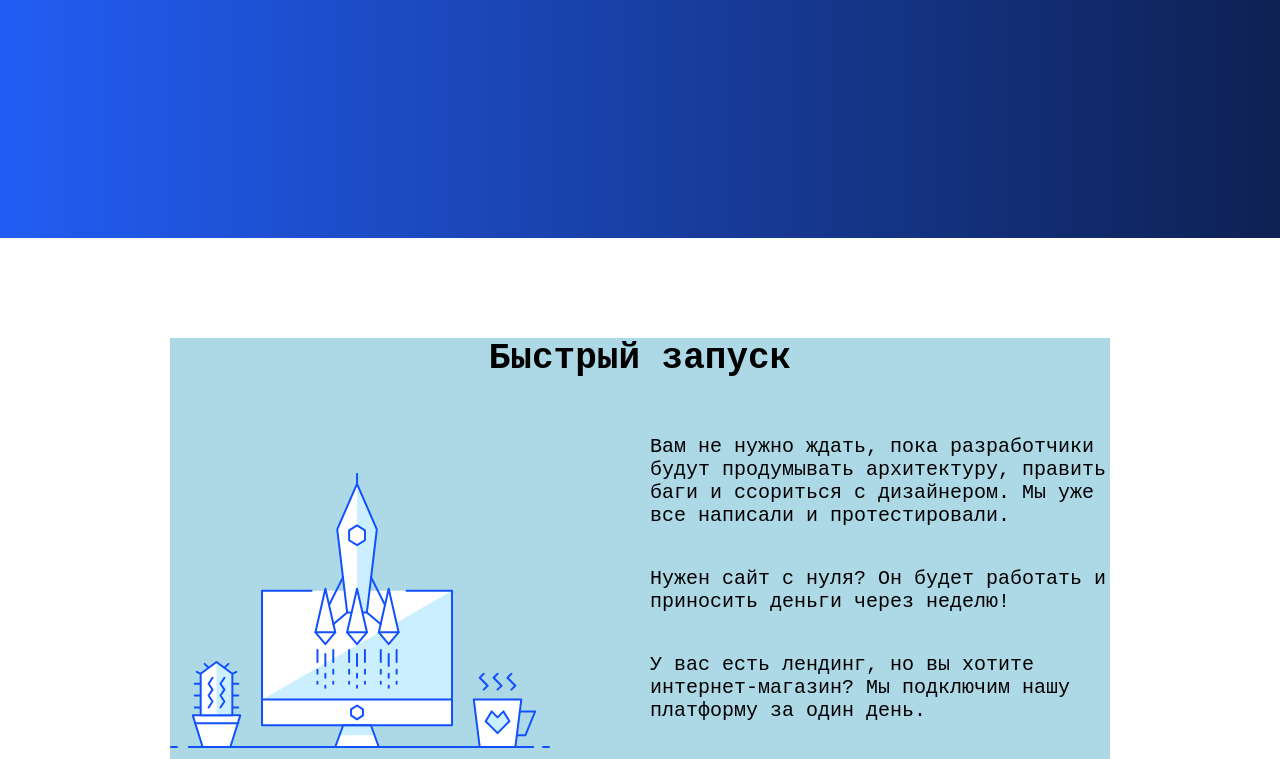
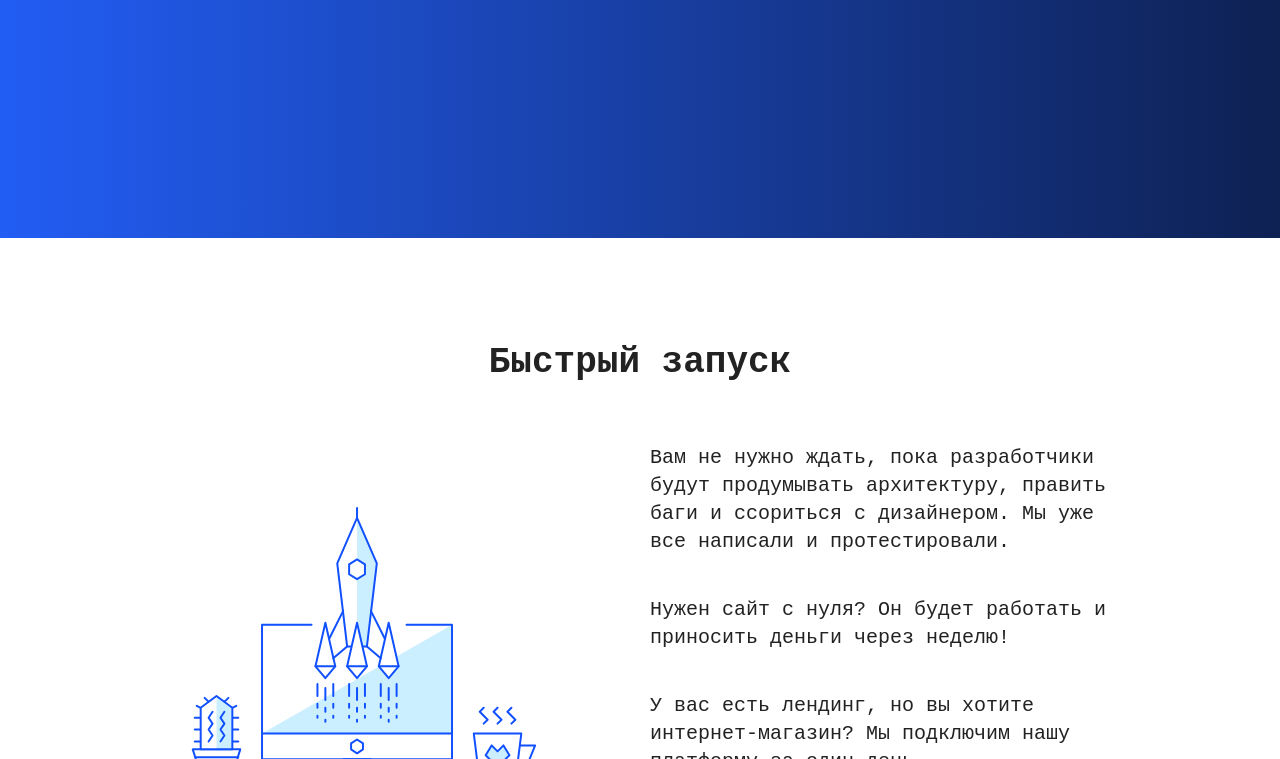
Before and after one commit to levitskydv/milky-web, a plain HTML site: page index.html in a window 1280 px wide. Shown: the part 562-1321 px from the top of the page. Drawn offline with nearby package versions, Linux system fonts and the light colour scheme; a script that the page names is missing; a web font is replaced by a local one.

Commit message:
style updated

```diff
--- a/index.html
+++ b/index.html
@@ -13,6 +13,7 @@
   <!-- Place favicon.ico in the root directory -->
 
   <link rel="stylesheet" href="styles/normalize.css">
+  <link rel="stylesheet" href="styles/main.css">
   <link rel="stylesheet" href="styles/style.css">
   <link rel="stylesheet" href="styles/grid.css">
 </head>
--- a/styles/grid.css
+++ b/styles/grid.css
@@ -1 +1 @@
-.container {  max-width: 940px;  margin: 0 auto;  flex-basis: 100%; background: lightblue;}.row {  display: flex;  flex-wrap: wrap;  margin-left: -10px;  margin-right: -10px;}.col-1 {  width: 8.333333%;}.col-2 {  width: 16.666667%;}.col-3 {  width: 25%;}.col-4 {  width: 33.333333%;}.col-5 {  width: 41.666667%;}.col-6 {  width: 50%;}.col-7 {  width: 58.333333%;}.col-8 {  width: 66.666667%;}.col-9 {  width: 75%;}.col-10 {  width: 83.333333%;}.col-11 {  width: 91.666667%;}.col-12 {  width: 100%;}.col-1, .col-2, .col-3, .col-4, .col-5, .col-6, .col-7, .col-8, .col-9, .col-10, .col-11, .col-12  {  display: flex;  padding-left: 10px;  padding-right: 10px;  box-sizing: border-box;}
+.container {  max-width: 940px;  margin: 0 auto;  flex-basis: 100%;}.row {  display: flex;  flex-wrap: wrap;  margin-left: -10px;  margin-right: -10px;}.col-1 {  width: 8.333333%;}.col-2 {  width: 16.666667%;}.col-3 {  width: 25%;}.col-4 {  width: 33.333333%;}.col-5 {  width: 41.666667%;}.col-6 {  width: 50%;}.col-7 {  width: 58.333333%;}.col-8 {  width: 66.666667%;}.col-9 {  width: 75%;}.col-10 {  width: 83.333333%;}.col-11 {  width: 91.666667%;}.col-12 {  width: 100%;}.col-1, .col-2, .col-3, .col-4, .col-5, .col-6, .col-7, .col-8, .col-9, .col-10, .col-11, .col-12  {  display: flex;  padding-left: 10px;  padding-right: 10px;  box-sizing: border-box;}
```
